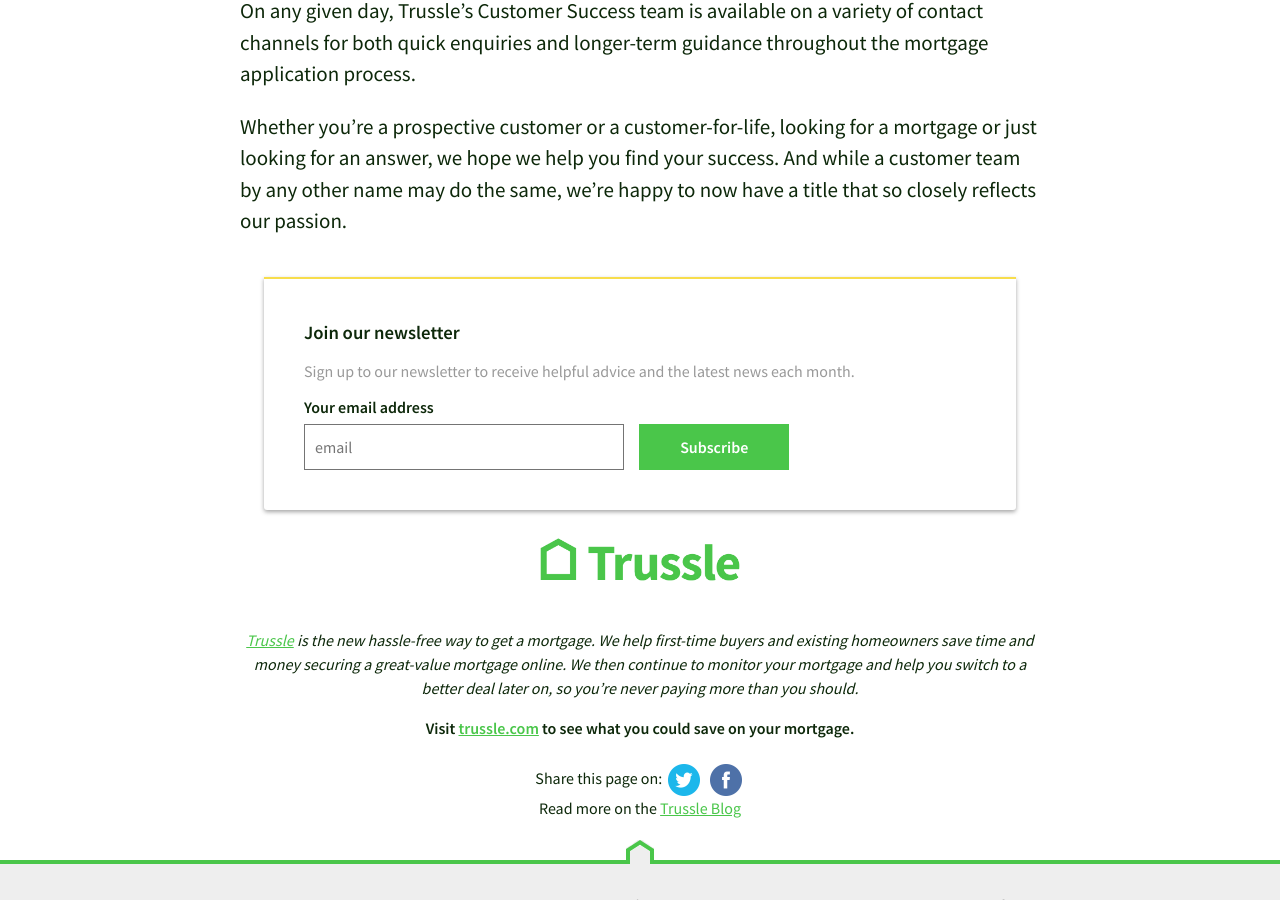
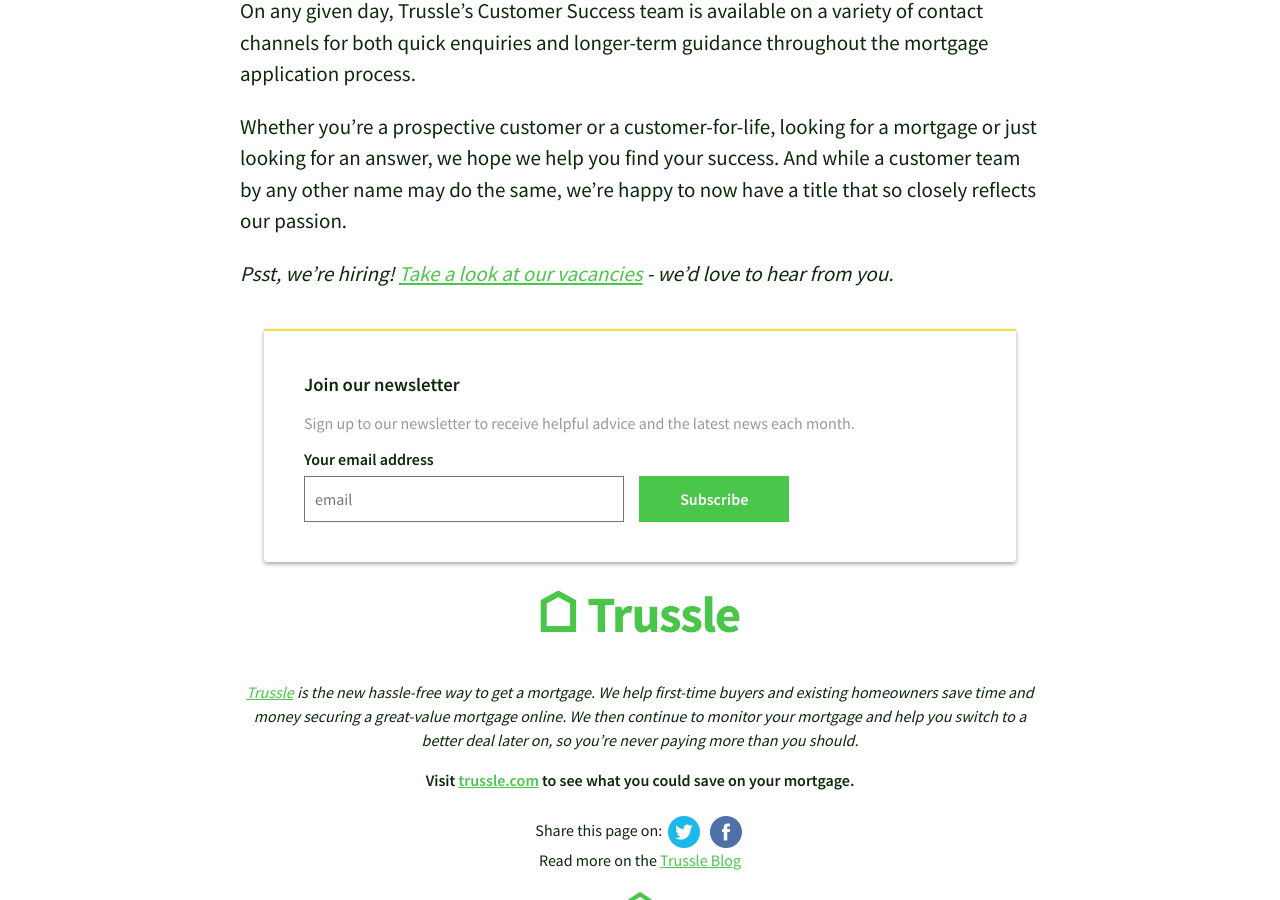
Before and after one commit to olitrussle/blog, a Jekyll site: the page built from _posts/2017-06-16-naming-our-customer-success-team.md, in a window 1280 px wide and 900 px high, scrolled down 3510 px. Built offline with Jekyll 4.4.1, drawn with Linux system fonts in a browser that asks for light colours; comment, search, counter and statistics services are not loaded.

Commit message:
Updated 2017-06-16-naming-our-customer-success-team.md

```diff
--- a/_posts/2017-06-16-naming-our-customer-success-team.md
+++ b/_posts/2017-06-16-naming-our-customer-success-team.md
@@ -50,3 +50,5 @@
 On any given day, Trussle’s Customer Success team is available on a variety of contact channels for both quick enquiries and longer-term guidance throughout the mortgage application process.
 
 Whether you’re a prospective customer or a customer-for-life, looking for a mortgage or just looking for an answer, we hope we help you find your success. And while a customer team by any other name may do the same, we’re happy to now have a title that so closely reflects our passion.
+
+_Psst, we’re hiring! [Take a look at our vacancies](https://jobs.lever.co/trussle) - we’d love to hear from you._
```
